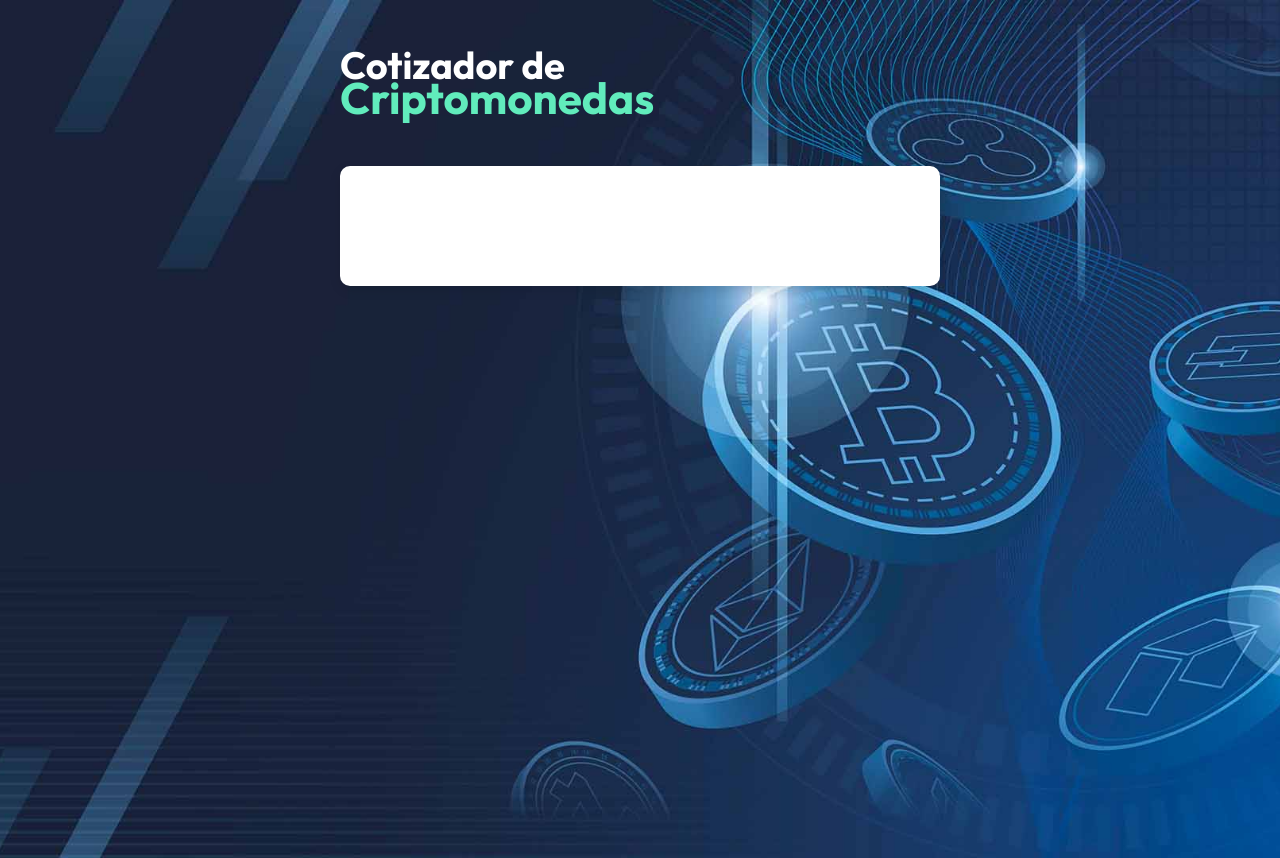
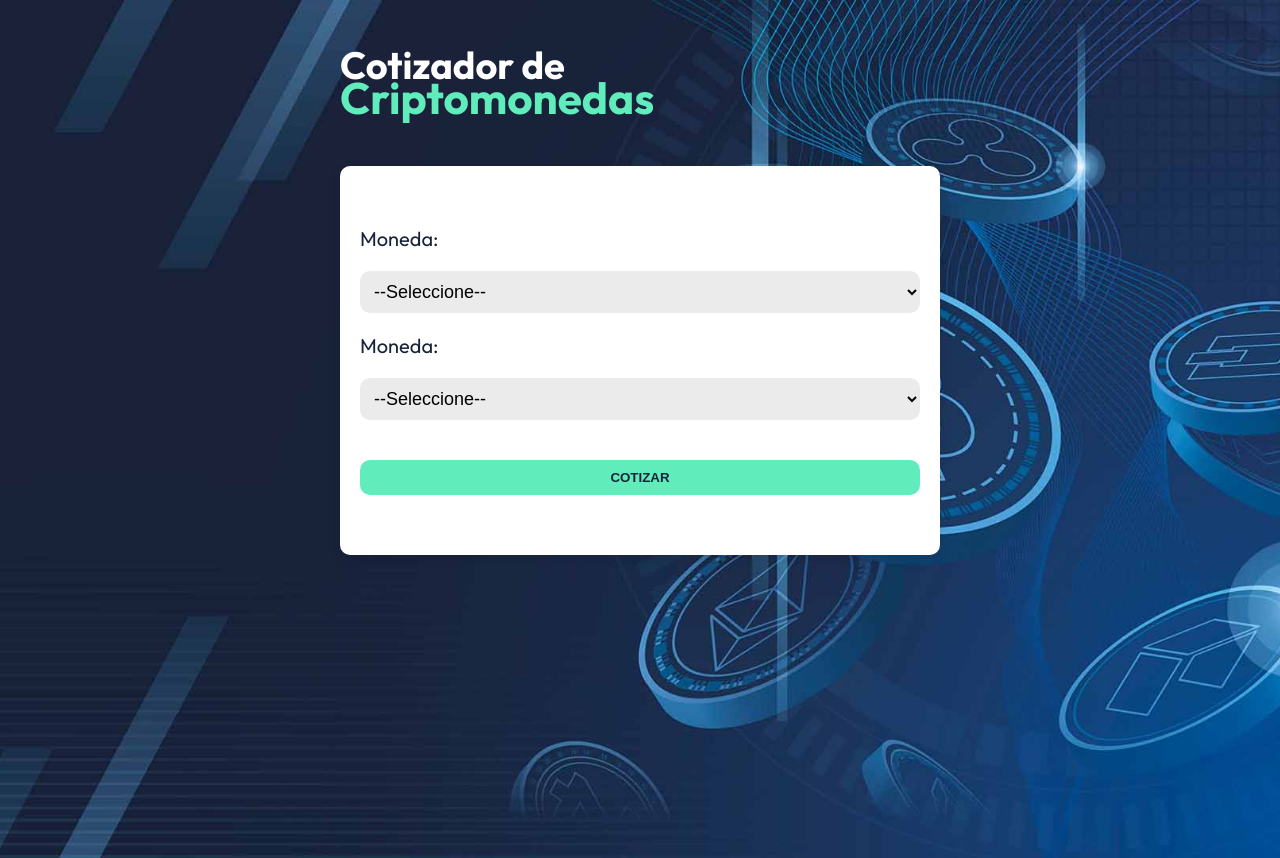
Before and after one commit to leonar2zb/cryptos, a React (Vite) app: page / in a window 1280 px wide. Built offline with nearby package versions, Linux system fonts and the light colour scheme.

Commit message:
Trabajando en el formulario

```diff
--- a/src/App.tsx
+++ b/src/App.tsx
@@ -1,3 +1,4 @@
+import CriptoSearchForm from "./Components/CriptoSearchForm"
 function App() {
   return (
     <>
@@ -5,7 +6,7 @@
         <h1 className="app-tittle">Cotizador de
           <span>Criptomonedas</span></h1>
         <div className="content">
-
+          <CriptoSearchForm />
         </div>
       </div>
     </>
--- /dev/null
+++ b/src/Components/CriptoSearchForm.tsx
@@ -0,0 +1,20 @@
+export default function CriptoSearchForm() {
+    return (
+        <form className="form">
+            <div className="field">
+                <label htmlFor="currency">Moneda:</label>
+                <select name="currency" id="currency">
+                    <option value="">--Seleccione--</option>
+                </select>
+            </div>
+
+            <div className="field">
+                <label htmlFor="criptocurrency">Moneda:</label>
+                <select name="criptocurrency" id="criptocurrency">
+                    <option value="">--Seleccione--</option>
+                </select>
+            </div>
+            <input type="submit" value="Cotizar" />
+        </form>
+    )
+}
--- a/src/index.css
+++ b/src/index.css
@@ -15,6 +15,7 @@
   background-size: cover;
   min-height: 100vh;
   font-family: "Outfit", serif;
+  font-size: 2rem;
 }
 
 .container {
@@ -43,3 +44,39 @@
   border-radius: 1rem;
   box-shadow: rgba(0, 0, 0, 0.1) 0px 4px 12px;
 }
+
+.form,
+.field {
+  display: flex;
+  flex-direction: column;
+  gap: 2rem;
+}
+
+.form label {
+  color: var(--black);
+}
+
+.form select {
+  background-color: #ecebeb;
+  border: none;
+  padding: 1rem;
+  border-radius: 1rem;
+  font-size: 1.8rem;
+}
+
+.form [type="submit"] {
+  background-color: var(--primary);
+  color: var(--black);
+  border: none;
+  border-radius: 1rem;
+  padding: 1rem;
+  font-weight: 900;
+  cursor: pointer;
+  text-transform: uppercase;
+  margin-top: 2rem;
+  transition: background-color 300ms ease;
+}
+
+.form [type="submit"]:hover {
+  background-color: #0cb387;
+}
--- /dev/null
+++ b/src/types/index.ts
@@ -0,0 +1,4 @@
+export type Currency = {
+    code: string,
+    name: string
+}
```
Also changed, not shown: src/data/index.ts (added, +8 -0 lines).
